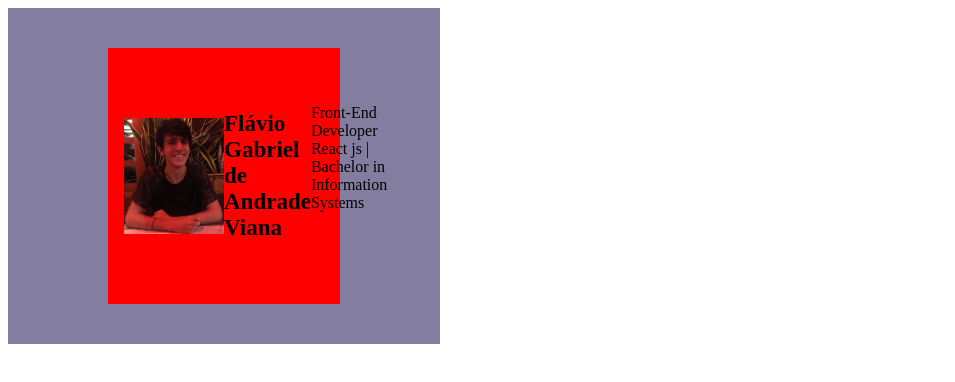
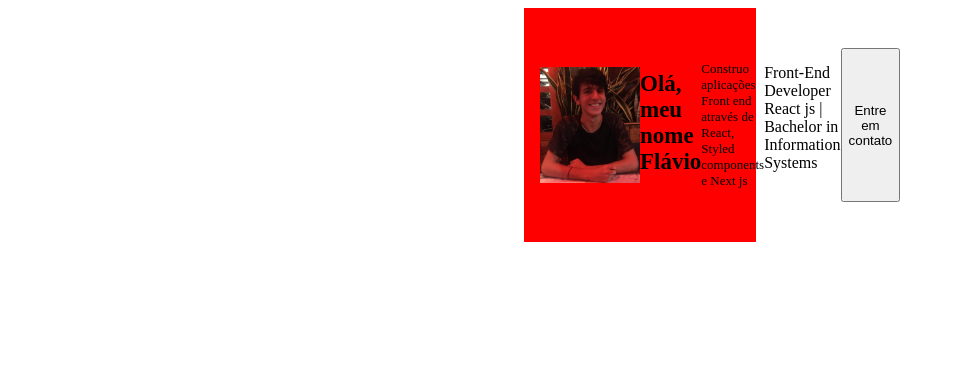
Before and after one commit to FLaVio-G/portifolio, a React (Create React App) app: page / in a window 1280 px wide. Shown: the top 382 px of the page, without its empty margins (0-955 px from the left). Built offline with nearby package versions, Linux system fonts and the light colour scheme.

Commit message:
alterações simples

```diff
--- /dev/null
+++ b/src/components/NavBar/styles.ts
@@ -0,0 +1,8 @@
+import styled from 'styled-components';
+
+export const Container = styled.div`
+  max-width: 1120px;
+  margin:0 auto;
+  padding: 2.5rem 1rem;
+  background-color: yellow;
+  `
--- a/src/components/Profile/index.tsx
+++ b/src/components/Profile/index.tsx
@@ -1,16 +1,16 @@
-import { Container, Content } from "./styles";
+import { Container } from "./styles";
 import flavio from "../../assets/flavio.jpg";
 
 function Profile() {
   return (
 
     <Container>
-      <Content>
+
         <img src={flavio} />
-        <p className="MyName">Flávio Gabriel de Andrade Viana</p>
+        <p className="MyName">Olá, meu nome Flávio</p>
+        <p className="Description">Construo aplicações Front end através de React, Styled components e Next js</p>
         <p className="Formation">Front-End Developer React js | Bachelor in Information Systems</p>
-
-      </Content>
+        <button>Entre em contato</button>
 
     </Container>
 
--- a/src/components/Profile/styles.ts
+++ b/src/components/Profile/styles.ts
@@ -9,9 +9,6 @@ export const Container= styled.div`
   padding: 2.5rem 1rem;
   background-color: #837E9F;
 
-  `
-
-export const Content= styled.div`
   display: flex;
   max-width: 200px;
   margin:0 auto;
```
Also changed, not shown: src/components/NavBar/index.tsx (added, +16 -0 lines), src/assets/eva-design-color-shades.jpg (added).
